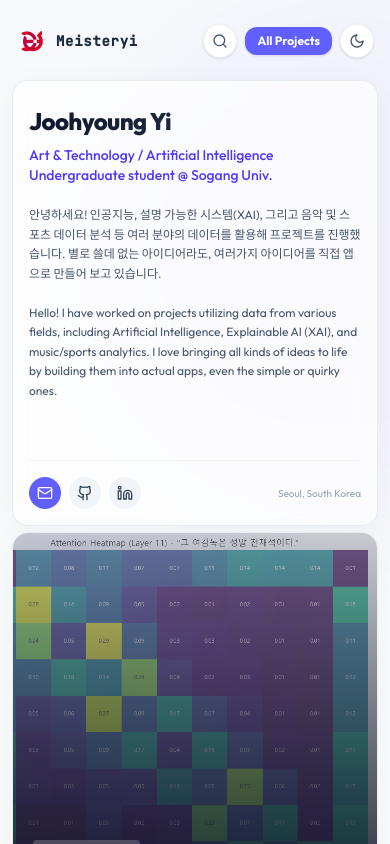
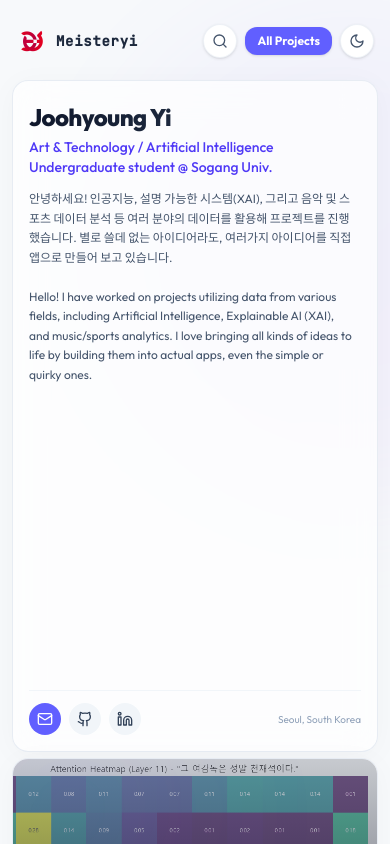
Before and after one commit to meisteryi/YJH_Personal_Website, a React (Vite) app: page / in a window 390 px wide. Shown: the top 844 px of the page. Built offline with nearby package versions, Linux system fonts and the light colour scheme.

Commit message:
style: adjust HeroCard layout, responsive spacing, and icon sizing for improved mobile readability

```diff
--- a/src/components/BentoGrid.jsx
+++ b/src/components/BentoGrid.jsx
@@ -48,10 +48,10 @@ export const Card = ({ children, className = '', span = '', onClick }) => {
 // 1. Hero Card (Large: 2x2)
 export const HeroCard = () => {
   return (
-    <Card span="lg:col-span-2 lg:row-span-2 md:col-span-2 md:row-span-2 col-span-1 row-span-2">
-      <div className="flex flex-col gap-4">
+    <Card span="lg:col-span-2 lg:row-span-2 md:col-span-2 md:row-span-2 col-span-1 row-span-3 sm:row-span-2">
+      <div className="flex flex-col gap-2 sm:gap-4 flex-1 min-h-0">
         {/* Title & Subtitle */}
-        <div className="space-y-2 mt-2 sm:mt-4">
+        <div className="space-y-1 sm:space-y-2 mt-1 sm:mt-4 shrink-0">
           <h1 className="text-2xl sm:text-3xl md:text-5xl font-extrabold tracking-tight bg-gradient-to-r from-slate-900 to-slate-700 dark:from-white dark:to-slate-300 bg-clip-text text-transparent">
             Joohyoung Yi
           </h1>
@@ -60,20 +60,20 @@ export const HeroCard = () => {
           </p>
         </div>
 
-        <p className="text-slate-600 dark:text-slate-400 leading-relaxed max-w-md text-xs sm:text-sm md:text-base mt-1 sm:mt-2">
+        <p className="text-slate-600 dark:text-slate-400 leading-relaxed max-w-md text-xs sm:text-sm md:text-base mt-1 sm:mt-2 overflow-y-auto flex-1 min-h-0 pr-1">
           안녕하세요! 인공지능, 설명 가능한 시스템(XAI), 그리고 음악 및 스포츠 데이터 분석 등 여러 분야의 데이터를 활용해 프로젝트를 진행했습니다. 별로 쓸데 없는 아이디어라도, 여러가지 아이디어를 직접 앱으로 만들어 보고 있습니다.<br /><br />
           Hello! I have worked on projects utilizing data from various fields, including Artificial Intelligence, Explainable AI (XAI), and music/sports analytics. I love bringing all kinds of ideas to life by building them into actual apps, even the simple or quirky ones.
         </p>
       </div>
 
       {/* Social / Contact Links */}
-      <div className="flex items-center gap-2 sm:gap-4 mt-4 sm:mt-8 pt-4 sm:pt-6 border-t border-slate-100 dark:border-slate-800">
+      <div className="flex items-center gap-2 sm:gap-4 mt-3 sm:mt-8 pt-3 sm:pt-6 border-t border-slate-100 dark:border-slate-800 shrink-0">
         <a
           href="mailto:yjh020701@gmail.com"
           className="flex items-center justify-center p-2 sm:p-3 rounded-full bg-indigo-500 hover:bg-indigo-600 text-white transition-colors duration-200"
           title="Email"
         >
-          <Mail size={16} sm:size={20} />
+          <Mail className="w-4 h-4 sm:w-5 sm:h-5" />
         </a>
         <a
           href="https://github.com/meisteryi"
@@ -82,7 +82,7 @@ export const HeroCard = () => {
           className="flex items-center justify-center p-2 sm:p-3 rounded-full bg-slate-100 dark:bg-slate-800 hover:bg-slate-200 dark:hover:bg-slate-750 text-slate-700 dark:text-slate-300 transition-colors duration-200"
           title="GitHub"
         >
-          <Github size={16} sm:size={20} />
+          <Github className="w-4 h-4 sm:w-5 sm:h-5" />
         </a>
         <a
           href="https://linkedin.com"
@@ -91,7 +91,7 @@ export const HeroCard = () => {
           className="flex items-center justify-center p-2 sm:p-3 rounded-full bg-slate-100 dark:bg-slate-800 hover:bg-slate-200 dark:hover:bg-slate-750 text-slate-700 dark:text-slate-300 transition-colors duration-200"
           title="LinkedIn"
         >
-          <Linkedin size={16} sm:size={20} />
+          <Linkedin className="w-4 h-4 sm:w-5 sm:h-5" />
         </a>
 
         <span className="text-[10px] sm:text-xs text-slate-400 ml-auto flex items-center gap-1">
```
